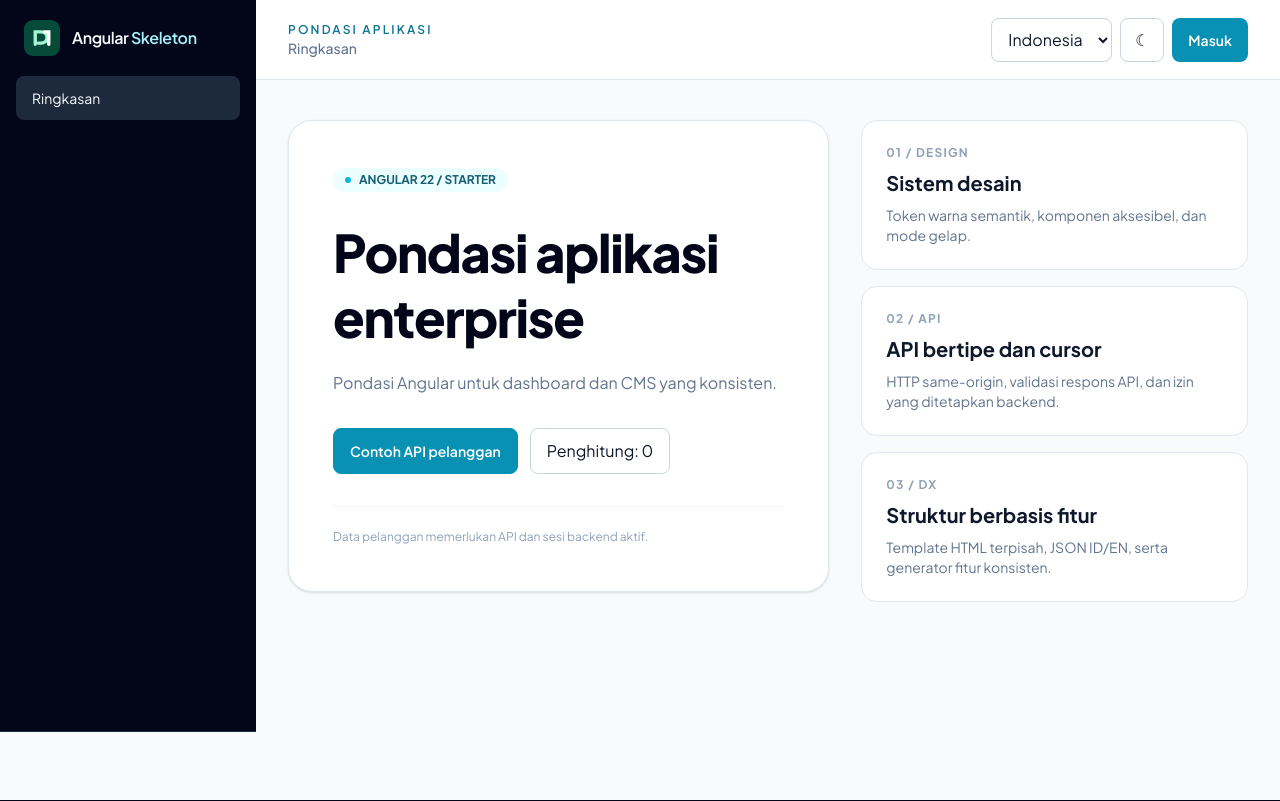
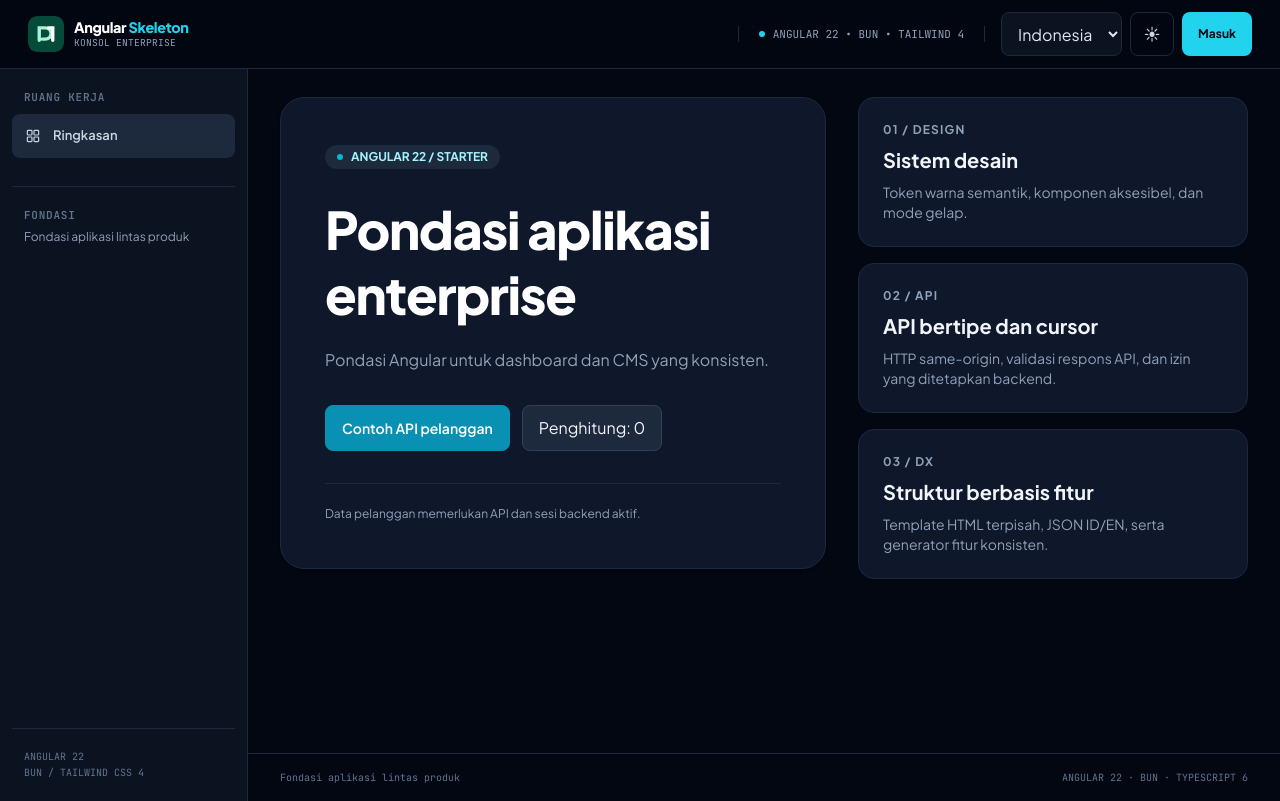
Before and after one commit to casudinlix/angular-skeleton, an Angular app: page / in a window 1280 px wide. Built offline with nearby package versions, Linux system fonts and the light colour scheme.

Commit message:
style(shell): adopt Paper topbar, dense sidebar and dark-first workspace

```diff
--- a/src/app/core/theme/theme.service.ts
+++ b/src/app/core/theme/theme.service.ts
@@ -9,7 +9,7 @@ export class ThemeService {
   private readonly document = inject(DOCUMENT);
   private readonly storage = inject(PreferenceStorage);
   readonly theme = signal<ThemePreference>(
-    this.storage.read('skeleton.theme') === 'dark' ? 'dark' : 'light',
+    this.storage.read('skeleton.theme') === 'light' ? 'light' : 'dark',
   );
 
   constructor() { this.apply(); }
--- a/src/app/templates/app/app.html
+++ b/src/app/templates/app/app.html
@@ -1,55 +1,94 @@
-<div class="app-viewport min-w-0 bg-slate-50 text-slate-900 dark:bg-slate-950 dark:text-slate-50">
-  <a class="sr-only focus:not-sr-only focus:absolute focus:z-50 focus:rounded-lg focus:bg-white focus:p-3" href="#main-content">{{ i18n.translate('skipContent') }}</a>
-  <div class="min-w-0 lg:grid lg:grid-cols-[16rem_minmax(0,1fr)]">
-    <aside class="app-sidebar min-w-0 border-b border-slate-800 bg-slate-950 text-slate-50 lg:sticky lg:top-0 lg:h-screen lg:self-start lg:overflow-y-auto">
-      <div class="flex min-w-0 items-center justify-between gap-3 px-4 py-4 sm:px-6 lg:py-5">
-        <a routerLink="/" (click)="closeMenu()" class="app-brand flex min-w-0 flex-1 items-center gap-3 font-semibold tracking-tight lg:flex-initial">
-          <img width="36" height="36" class="size-9 shrink-0" src="/assets/branding/skeleton-mark.svg" alt="" />
-          <span class="min-w-0 leading-snug">Angular <span class="text-brand-200">Skeleton</span></span>
+<div class="app-viewport min-w-0 bg-slate-50 text-slate-900 dark:bg-console-950 dark:text-slate-100">
+  <a class="sr-only focus:not-sr-only focus:absolute focus:left-4 focus:top-3 focus:z-[90] focus:rounded-lg focus:bg-white focus:p-3 focus:text-slate-950" href="#main-content">{{ i18n.translate('skipContent') }}</a>
+
+  <!-- Paper-style horizontal operations toolbar. No invented live API status. -->
+  <header class="app-toolbar sticky top-0 z-50 min-w-0 border-b border-slate-200 bg-white/95 shadow-sm backdrop-blur-md dark:border-slate-800 dark:bg-console-950/95 dark:shadow-none">
+    <div class="flex min-h-[4.25rem] min-w-0 flex-wrap items-center justify-between gap-x-4 gap-y-2 px-4 py-2 sm:px-6 lg:px-7">
+      <div class="flex min-w-0 flex-1 items-center gap-3">
+        <button type="button" class="app-touch-target inline-flex shrink-0 items-center justify-center rounded-lg border border-slate-200 text-slate-600 hover:bg-slate-100 dark:border-slate-800 dark:text-slate-300 dark:hover:bg-slate-800 lg:hidden"
+          [attr.aria-label]="i18n.translate('menu')" [attr.aria-expanded]="menuOpen()"
+          aria-controls="main-navigation" (click)="menuOpen.update(value => !value)">
+          <svg aria-hidden="true" viewBox="0 0 24 24" fill="none" stroke="currentColor" stroke-width="1.8" class="size-5"><path d="M4 7h16M4 12h16M4 17h16" stroke-linecap="round"/></svg>
+        </button>
+        <a routerLink="/" (click)="closeMenu()" class="app-brand flex min-w-0 items-center gap-2.5 rounded-md focus-visible:outline-offset-4">
+          <img width="36" height="36" class="size-9 shrink-0 rounded-lg" src="/assets/branding/skeleton-mark.svg" alt="" />
+          <span class="min-w-0">
+            <span class="block text-[.9rem] font-extrabold leading-tight tracking-tight text-slate-950 dark:text-white">Angular <span class="text-brand-700 dark:text-brand-400">Skeleton</span></span>
+            <span class="app-mono block truncate text-[.6rem] tracking-wide text-slate-500 dark:text-slate-400">{{ i18n.translate('consoleCaption') }}</span>
+          </span>
         </a>
-        <button type="button" class="app-touch-target shrink-0 rounded-lg border border-slate-700 px-3 py-2 lg:hidden"
-          [attr.aria-label]="i18n.translate('menu')" [attr.aria-expanded]="menuOpen()"
-          aria-controls="main-navigation" (click)="menuOpen.update(value => !value)">☰</button>
       </div>
-      <nav id="main-navigation" [class.app-mobile-nav-closed]="!menuOpen()" class="flex min-w-0 flex-col gap-2 px-4 pb-6 lg:flex" [attr.aria-label]="i18n.translate('navigation')">
-        <a routerLink="/" [routerLinkActiveOptions]="{ exact: true }" routerLinkActive="bg-slate-800 text-white" ariaCurrentWhenActive="page"
-          (click)="closeMenu()" class="app-touch-target flex min-w-0 items-center rounded-lg px-4 py-3 text-sm text-slate-300 hover:bg-slate-800">
-          {{ i18n.translate('overview') }}
-        </a>
+
+      <div class="hidden min-w-0 items-center gap-2 border-x border-slate-200 px-5 dark:border-slate-800 xl:flex">
+        <span class="size-1.5 shrink-0 rounded-full bg-brand-500 dark:bg-brand-400" aria-hidden="true"></span>
+        <span class="app-mono whitespace-nowrap text-[.6875rem] text-slate-500 dark:text-slate-400">{{ i18n.translate('toolbarStack') }}</span>
+      </div>
+
+      <div class="flex w-full min-w-0 flex-wrap items-center justify-end gap-2 sm:w-auto">
+        <label for="app-language" class="sr-only">{{ i18n.translate('languageLabel') }}</label>
+        <select id="app-language" #languageSelect [value]="i18n.language()" (change)="setLanguage(languageSelect.value)"
+          class="app-touch-target max-w-full rounded-lg border border-slate-200 bg-white px-3 text-base text-slate-800 dark:border-slate-800 dark:bg-console-900 dark:text-slate-200 sm:text-sm">
+          <option value="id">Indonesia</option><option value="en">English</option>
+        </select>
+        <button type="button" (click)="theme.toggle()" [attr.aria-label]="i18n.translate('toggleTheme')"
+          class="app-touch-target inline-flex items-center justify-center rounded-lg border border-slate-200 px-3 text-slate-700 hover:bg-slate-100 dark:border-slate-800 dark:text-slate-300 dark:hover:bg-slate-800">
+          <span aria-hidden="true">{{ theme.theme() === 'dark' ? '☀' : '☾' }}</span>
+        </button>
         @if (auth.state().status === 'authenticated') {
-          <a routerLink="/customers" routerLinkActive="bg-slate-800 text-white" ariaCurrentWhenActive="page" (click)="closeMenu()"
-            class="rounded-lg px-4 py-3 text-sm text-slate-300 hover:bg-slate-800">
-            {{ i18n.translate('customersTitle') }}
+          <span class="hidden max-w-32 truncate text-xs font-semibold text-slate-500 dark:text-slate-300 md:inline">{{ auth.identity?.displayName }}</span>
+          <button type="button" (click)="signOut()" class="app-touch-target rounded-lg border border-slate-200 px-3 text-xs font-semibold text-slate-700 hover:bg-slate-100 dark:border-slate-800 dark:text-slate-200 dark:hover:bg-slate-800">{{ i18n.translate('logout') }}</button>
+        } @else {
+          <a routerLink="/login" class="app-touch-target inline-flex items-center rounded-lg bg-brand-600 px-4 text-xs font-bold text-white hover:bg-brand-700 dark:bg-brand-400 dark:text-console-950 dark:hover:bg-brand-300">{{ i18n.translate('loginSubmit') }}</a>
+        }
+      </div>
+    </div>
+  </header>
+
+  @if (menuOpen()) {
+    <button type="button" class="app-mobile-overlay fixed inset-0 z-[60] cursor-default bg-console-950/80 backdrop-blur-[2px] lg:hidden"
+      [attr.aria-label]="i18n.translate('closeMenu')" (click)="closeMenu()"></button>
+  }
+
+  <div class="min-w-0 lg:grid lg:grid-cols-[15.5rem_minmax(0,1fr)]">
+    <aside [class.app-mobile-nav-closed]="!menuOpen()" class="app-sidebar fixed inset-y-0 left-0 z-[70] w-[min(18rem,calc(100vw-2rem))] overflow-y-auto border-r border-slate-800 bg-console-900 text-slate-300 shadow-2xl lg:sticky lg:top-[4.25rem] lg:z-0 lg:h-[calc(100vh-4.25rem)] lg:w-auto lg:self-start lg:shadow-none">
+      <div class="flex items-center justify-between border-b border-slate-800 px-4 py-4 lg:hidden">
+        <span class="app-eyebrow text-brand-300">{{ i18n.translate('navigation') }}</span>
+        <button type="button" class="app-touch-target rounded-lg border border-slate-700 px-3 text-slate-300" (click)="closeMenu()" [attr.aria-label]="i18n.translate('closeMenu')">×</button>
+      </div>
+      <div class="flex min-h-full flex-col px-3 py-5">
+        <p class="app-eyebrow mb-2 px-3 text-slate-500">{{ i18n.translate('navGroupWorkspace') }}</p>
+        <nav id="main-navigation" class="flex min-w-0 flex-col gap-1" [attr.aria-label]="i18n.translate('navigation')">
+          <a routerLink="/" [routerLinkActiveOptions]="{ exact: true }" routerLinkActive="bg-slate-800 text-brand-300 border-slate-700" ariaCurrentWhenActive="page"
+            (click)="closeMenu()" class="app-touch-target flex min-w-0 items-center gap-3 rounded-lg border border-transparent px-3 py-2.5 text-[.8125rem] font-semibold text-slate-300 transition-colors hover:bg-slate-800 hover:text-white">
+            <svg aria-hidden="true" viewBox="0 0 24 24" class="size-4 shrink-0" fill="none" stroke="currentColor" stroke-width="1.8"><rect x="3.5" y="3.5" width="7" height="7" rx="1.2"/><rect x="13.5" y="3.5" width="7" height="7" rx="1.2"/><rect x="3.5" y="13.5" width="7" height="7" rx="1.2"/><rect x="13.5" y="13.5" width="7" height="7" rx="1.2"/></svg>
+            {{ i18n.translate('overview') }}
           </a>
-        }
-      </nav>
+          @if (auth.state().status === 'authenticated') {
+            <a routerLink="/customers" routerLinkActive="bg-slate-800 text-brand-300 border-slate-700" ariaCurrentWhenActive="page"
+              (click)="closeMenu()" class="app-touch-target flex min-w-0 items-center gap-3 rounded-lg border border-transparent px-3 py-2.5 text-[.8125rem] font-semibold text-slate-300 transition-colors hover:bg-slate-800 hover:text-white">
+              <svg aria-hidden="true" viewBox="0 0 24 24" class="size-4 shrink-0" fill="none" stroke="currentColor" stroke-width="1.8"><circle cx="9" cy="8" r="3"/><path d="M3.5 19v-2a5.5 5.5 0 0 1 11 0v2M16 6.5a3 3 0 0 1 0 6M18 14.5a4 4 0 0 1 2.5 4"/></svg>
+              {{ i18n.translate('customersTitle') }}
+            </a>
+          }
+        </nav>
+        <div class="mt-7 border-t border-slate-800 px-3 pt-5">
+          <div class="app-eyebrow text-slate-500">{{ i18n.translate('foundationCard') }}</div>
+          <p class="mt-1 text-xs leading-relaxed text-slate-400">{{ i18n.translate('footerFoundation') }}</p>
+        </div>
+        <div class="app-mono mt-auto border-t border-slate-800 px-3 pt-5 text-[.625rem] leading-relaxed text-slate-500">
+          ANGULAR 22<br/>BUN / TAILWIND CSS 4
+        </div>
+      </div>
     </aside>
 
-    <div class="app-content min-w-0">
-      <header class="app-toolbar flex min-w-0 flex-wrap items-center justify-between gap-4 border-b border-slate-200 bg-white px-4 py-4 dark:border-slate-800 dark:bg-slate-900 sm:px-6 lg:min-h-20 lg:px-8">
-        <div class="min-w-0 flex-1 basis-full sm:basis-auto">
-          <p class="text-xs font-semibold uppercase tracking-[.18em] text-brand-700 dark:text-brand-200">{{ i18n.translate('brand') }}</p>
-          <p class="text-sm font-medium text-slate-500 dark:text-slate-400">{{ i18n.translate('overview') }}</p>
-        </div>
-        <div class="flex w-full min-w-0 flex-wrap items-center gap-2 sm:w-auto">
-          <label for="app-language" class="sr-only">{{ i18n.translate('languageLabel') }}</label>
-          <select id="app-language" #languageSelect [value]="i18n.language()" (change)="setLanguage(languageSelect.value)"
-            class="app-touch-target max-w-full rounded-lg border border-slate-300 bg-white px-3 py-2 text-base text-slate-900 dark:border-slate-700 dark:bg-slate-800 dark:text-white sm:text-sm">
-            <option value="id">Indonesia</option><option value="en">English</option>
-          </select>
-          <button type="button" (click)="theme.toggle()" [attr.aria-label]="i18n.translate('toggleTheme')"
-            class="app-touch-target rounded-lg border border-slate-300 px-3 py-2 text-sm dark:border-slate-700">
-            {{ theme.theme() === 'dark' ? '☀' : '☾' }}
-          </button>
-          @if (auth.state().status === 'authenticated') {
-            <span class="hidden max-w-32 truncate text-sm text-slate-500 sm:inline">{{ auth.identity?.displayName }}</span>
-            <button type="button" (click)="signOut()" class="app-touch-target rounded-lg px-3 py-2 text-sm font-semibold text-brand-700 hover:bg-brand-50 dark:text-brand-200">{{ i18n.translate('logout') }}</button>
-          } @else {
-            <a routerLink="/login" class="app-touch-target inline-flex items-center rounded-lg bg-brand-600 px-4 py-2 text-sm font-semibold text-white hover:bg-brand-700">{{ i18n.translate('loginSubmit') }}</a>
-          }
-        </div>
-      </header>
-      <main id="main-content" class="app-main mx-auto w-full min-w-0 max-w-7xl px-4 py-6 sm:px-6 lg:px-8 lg:py-10"><router-outlet /></main>
+    <div class="app-content flex min-w-0 flex-col">
+      <main id="main-content" class="app-main mx-auto w-full min-w-0 max-w-[96rem] flex-1 px-4 py-5 sm:px-6 lg:px-8 lg:py-7">
+        <router-outlet />
+      </main>
+      <footer class="app-mono flex min-w-0 flex-wrap items-center justify-between gap-x-5 gap-y-2 border-t border-slate-200 px-4 py-4 text-[.625rem] text-slate-500 dark:border-slate-800 dark:text-slate-500 sm:px-6 lg:px-8">
+        <span>{{ i18n.translate('footerFoundation') }}</span>
+        <span>ANGULAR 22 · BUN · TYPESCRIPT 6</span>
+      </footer>
     </div>
   </div>
   <ui-toast-container />
```
